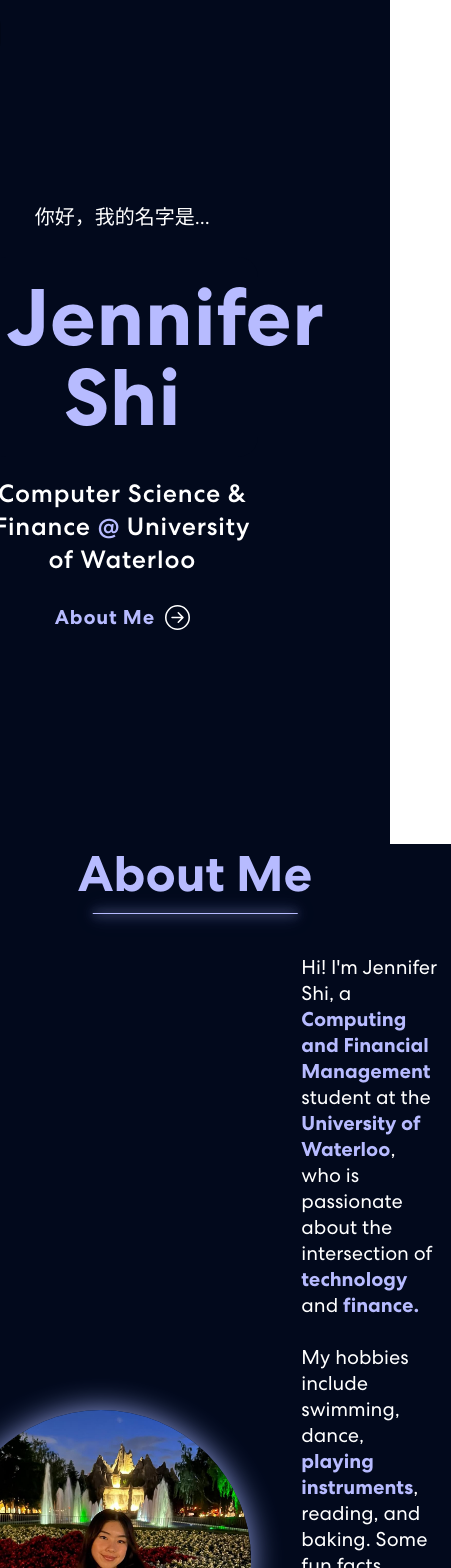
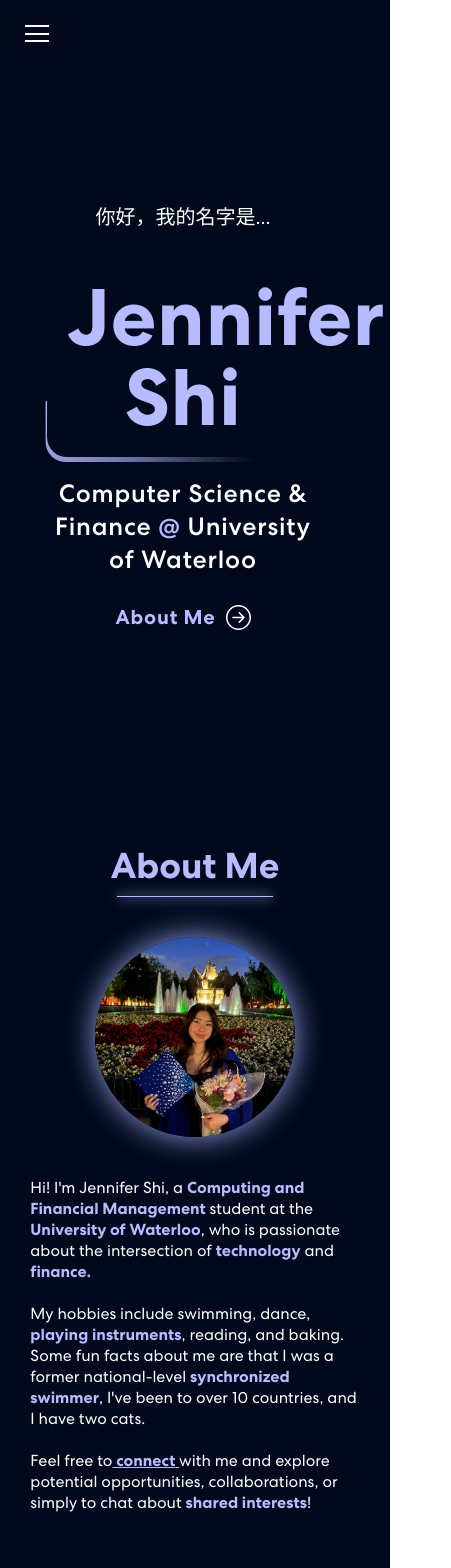
Before and after one commit to jennifershi255/Personal-Portfolio, a React (Vite) app: page / in a window 390 px wide. Shown: the top 1568 px of the page, 451 px wide, since content can reach past the window. Built offline with nearby package versions, Linux system fonts and the light colour scheme.

Commit message:
added media query for about me

```diff
--- a/src/App.css
+++ b/src/App.css
@@ -278,8 +278,10 @@ nav.navbar .navbar-toggler[aria-expanded="true"] .navbar-toggler-icon {
 }
 
 .banner .banner-content {
-  max-width: 1200px; /* Ensures content does not overflow */
-  width: 100%; /* Ensure it takes full width on smaller screens */
+  max-width: 1200px;
+  width: 100%;
+  padding: 0 15px;
+  box-sizing: border-box;
 }
 
 /** Name in banner css **/
@@ -404,7 +406,11 @@ nav.navbar .navbar-toggler[aria-expanded="true"] .navbar-toggler-icon {
     padding: 0 20px;
     width: 100%;
     text-align: center;
+    justify-content: center;
+    align-items: center;
   }
+
+
 
   /* Navbar Link Styling */
   .navbar .navbar-link {
@@ -459,6 +465,7 @@ nav.navbar .navbar-toggler[aria-expanded="true"] .navbar-toggler-icon {
   align-items: center;
   justify-content: center;
   width: 100%;
+  flex-wrap: wrap;
 }
 
 .about .container img {
@@ -467,6 +474,7 @@ nav.navbar .navbar-toggler[aria-expanded="true"] .navbar-toggler-icon {
   border-radius: 50%;
   box-shadow: 0 0 30px rgba(163, 177, 250, 0.9);
   object-fit: cover;
+  margin-bottom: 20px;
 }
 
 .about .container p {
@@ -475,6 +483,35 @@ nav.navbar .navbar-toggler[aria-expanded="true"] .navbar-toggler-icon {
   margin-left: 50px;
   flex: 1;
   max-width: 50%;
+  word-wrap: break-word;
+}
+
+/* Mobile Adjustments */
+@media (max-width: 767px) {
+  /* Heading font size adjustment for smaller screens */
+  .about h2 {
+    font-size: 36px;
+  }
+
+  /* Adjust container layout for mobile */
+  .about .container {
+    flex-direction: column; /* Stack image and text vertically */
+    text-align: center; /* Center text */
+  }
+
+  /* Adjust image size on mobile */
+  .about .container img {
+    width: 200px;
+    height: 200px;
+  }
+
+  /* Adjust paragraph size and margin */
+  .about .container p {
+    font-size: 16px;
+    margin-left: 0;
+    max-width: 90%; /* Make text block more responsive */
+    margin-top: 20px; /* Add some space above text */
+  }
 }
 
 /************ Projects Css ************/
@@ -622,6 +659,59 @@ nav.navbar .navbar-toggler[aria-expanded="true"] .navbar-toggler-icon {
   height: 16px;
   margin-left: 8px;
 }
+
+/* Mobile Adjustments */
+@media (max-width: 767px) {
+  /* Project Heading font size adjustment for mobile */
+  .project h2 {
+    font-size: 36px;
+  }
+
+  /* Project Cards Layout */
+  .project .card-container {
+    justify-content: center;
+    flex-direction: column; /* Stack cards vertically on mobile */
+  }
+
+  /* Adjust Project Card for Mobile */
+  .project .proj-card {
+    width: 90%;  /* Make the cards smaller and responsive */
+    margin-left: 0;
+    margin-right: 0;
+    height: auto;  /* Let the card height adjust based on content */
+  }
+
+  /* Tech Images Layout */
+  .project .tech-images {
+    justify-content: center; /* Center tech stack images */
+    margin-top: 10px;
+  }
+
+  /* Adjust Project Card Image Size */
+  .project img {
+    height: 200px;  /* Reduce image size on mobile */
+  }
+
+  /* Adjust Project Card Content */
+  .project .proj-content h4 {
+    font-size: 24px;
+  }
+
+  /* Adjust Paragraphs inside Project Cards */
+  .project p {
+    font-size: 16px;
+  }
+
+  /* Project Button at the bottom */
+  .project .proj-button {
+    position: relative;
+    bottom: auto;
+    right: auto;
+    margin-top: 15px;
+  }
+}
+
+
 /************ Connect Css ************/
 
 .connect {
```
